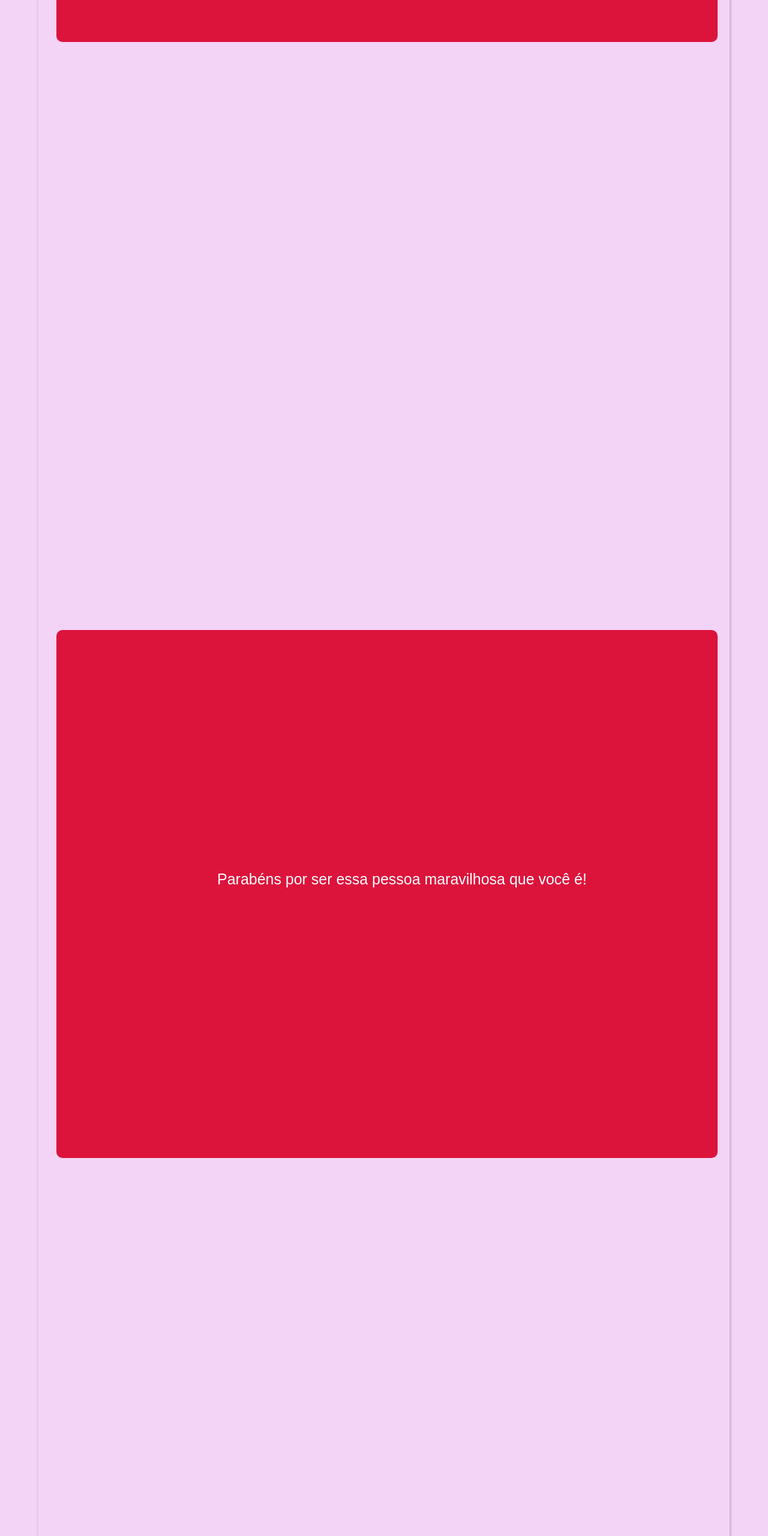
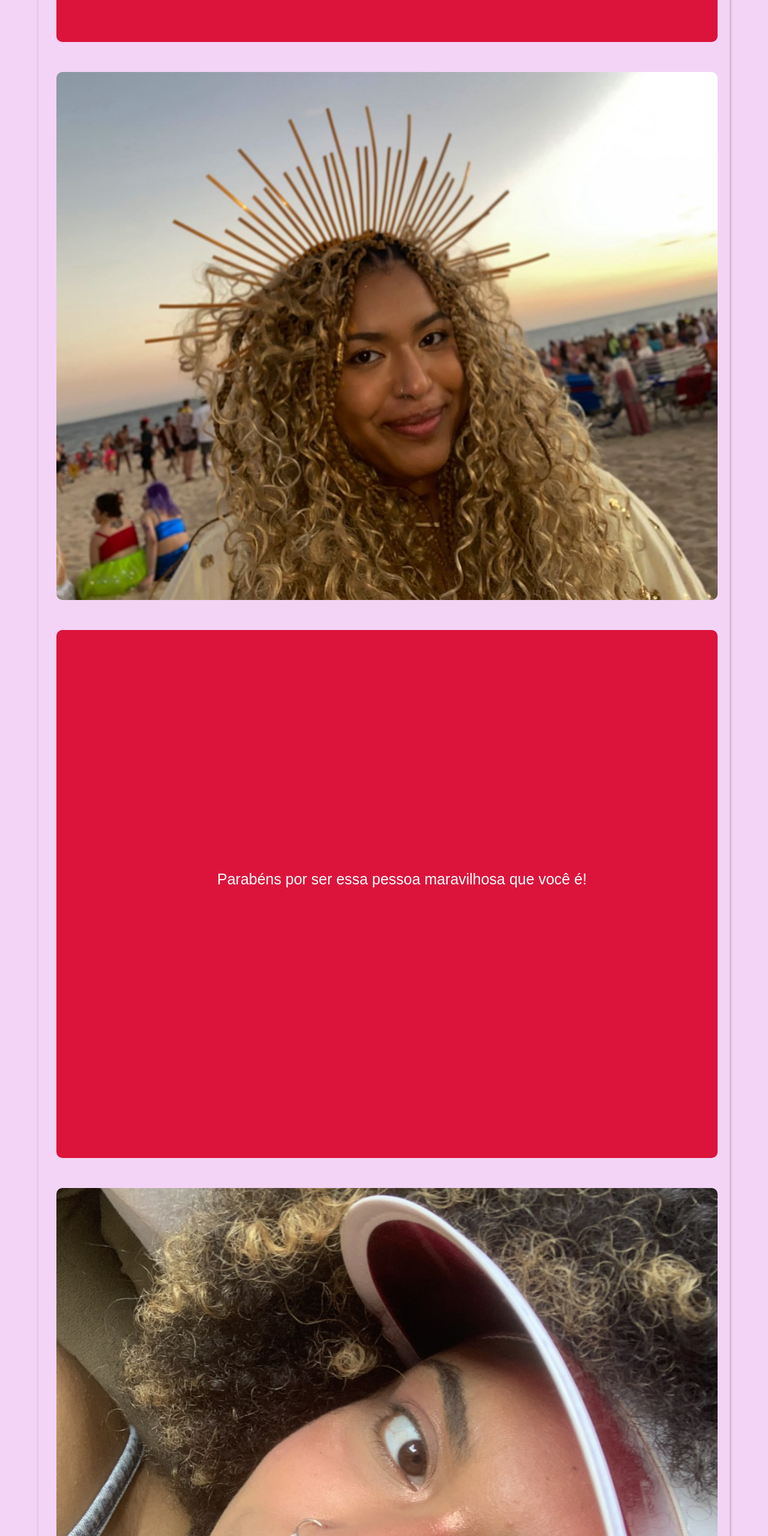
Before and after one commit to santanadegustavo/Aniversario, a plain HTML site: page flavia.html in a window 1280 px wide. Shown: the part 1160-3720 px from the top of the page at 60% size. Drawn offline with Linux system fonts and the light colour scheme; the site is published under a folder, as on GitHub Pages, so addresses that start at the root find nothing.

Commit message:
imagens alteradas

```diff
--- a/estilo/style.css
+++ b/estilo/style.css
@@ -240,19 +240,19 @@ section.container-image{ /* Classe para as seções com imagem de fundo */
 
 
 section#img01{  /* ID para a primeira seção com imagem de fundo */
-    background-image: url(/imagens/imagem1.jpg);
+    background-image: url(../imagens/imagem1.jpg);
     background-position: center bottom;
 }
 
 
 section#img02{ /* ID para a segunda seção com imagem de fundo */
-    background-image: url(/imagens/imagem02.jpg);
+    background-image: url(../imagens/imagem02.JPG);
     background-position: center center;
 
 }
 
 section#img03{ /* ID para a terceira seção com imagem de fundo */
-    background-image: url(/imagens/img.JPG);
+    background-image: url(../imagens/img.JPG);
 
 }
 
```
